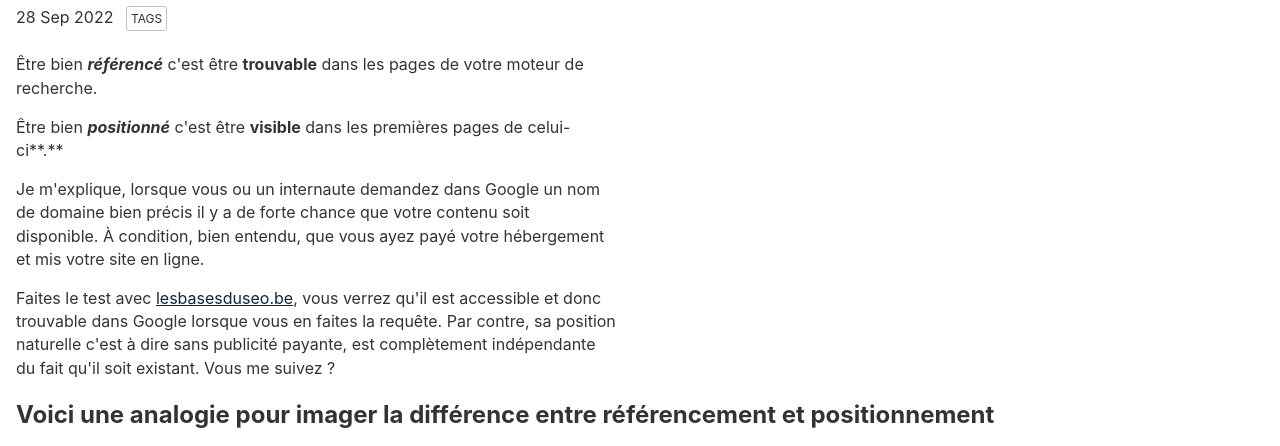
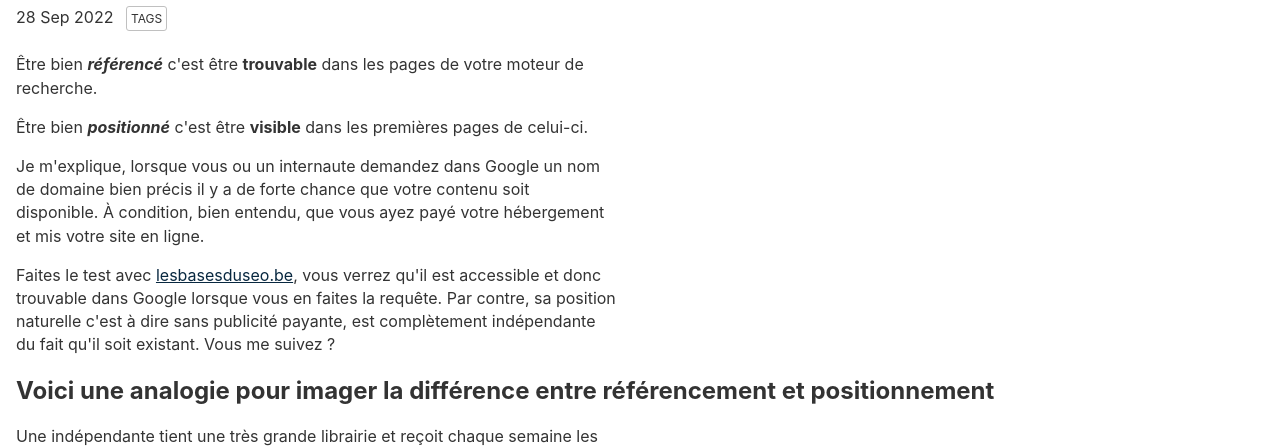
Before and after one commit to PolPasop/eleventy-nath-blog, an Eleventy site: page en/blog/firstpost.md in a window 1280 px wide. Shown: the part 295-741 px from the top of the page. Built offline with nearby package versions, Linux system fonts and the light colour scheme; Eleventy itself is replaced by a stand-in of ours; files that its build step writes are made by us from their sources.

Commit message:
Update Blog “firstpost”

```diff
--- a/en/blog/firstpost.md
+++ b/en/blog/firstpost.md
@@ -12,7 +12,7 @@ author: Nathalie Kohn
 ---
 Être bien ***référencé*** c'est être **trouvable** dans les pages de votre moteur de recherche.
 
-Être bien ***positionné*** c'est être **visible** dans les premières pages de celui-ci**.**
+Être bien ***positionné*** c'est être **visible** dans les premières pages de celui-ci.
 
 Je m'explique, lorsque vous ou un internaute demandez dans Google un nom de domaine bien précis il y a de forte chance que votre contenu soit disponible. À condition, bien entendu, que vous ayez payé votre hébergement et mis votre site en ligne.
 
```
